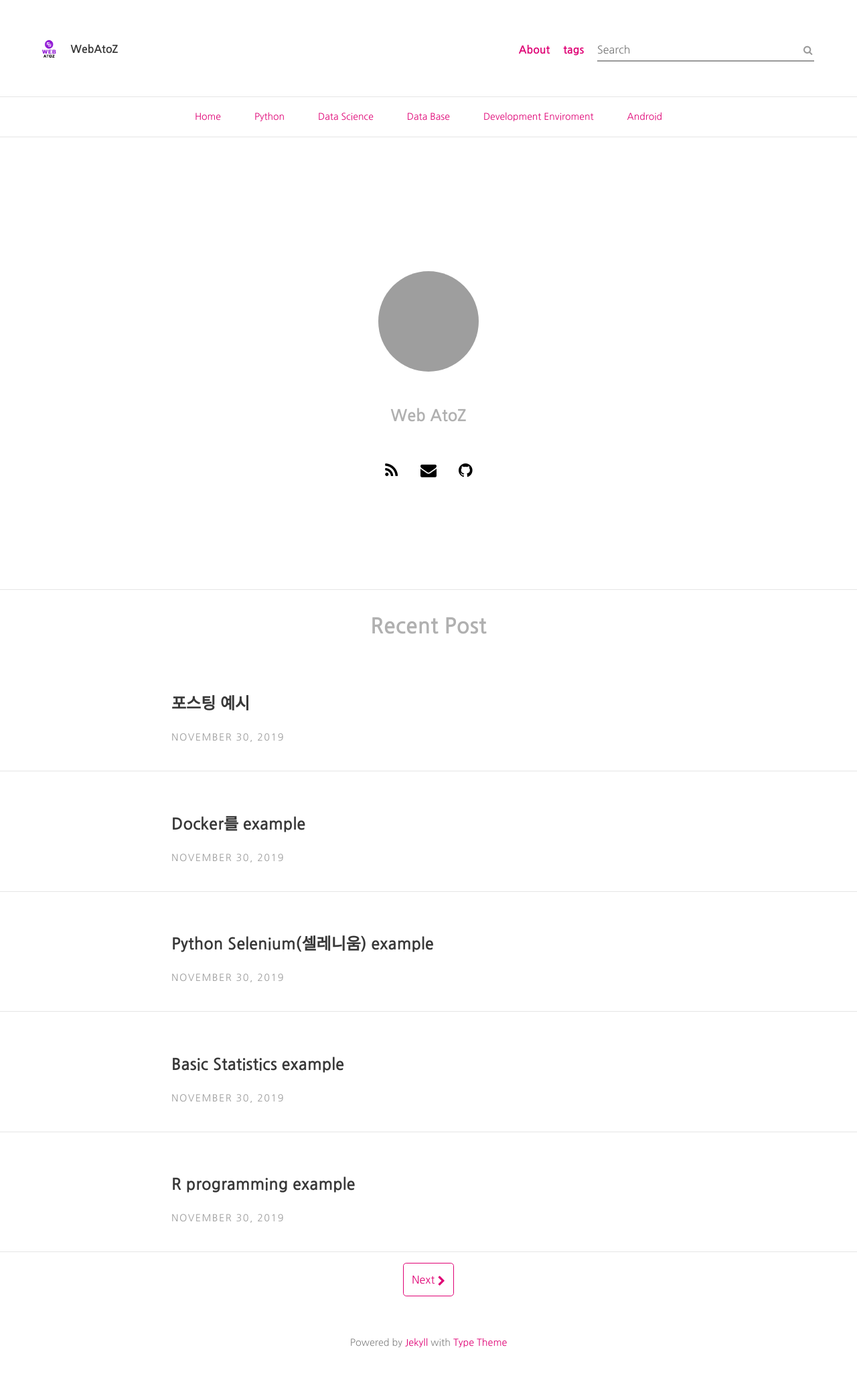
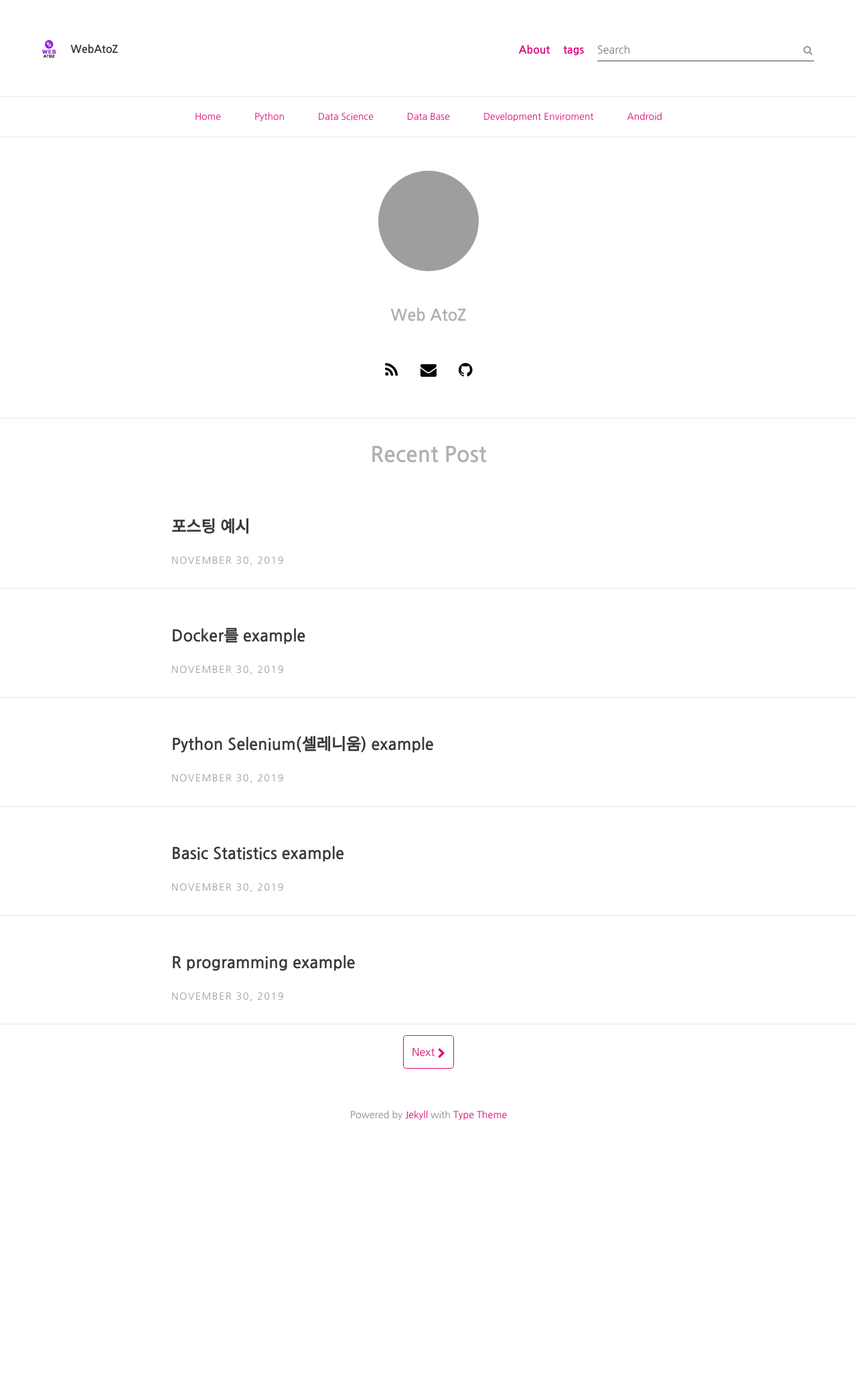
Before and after one commit to Web-AtoZ/web-atoz.github.io, a Jekyll site: the page built from index.html, in a window 1280 px wide. Shown: the whole page at 67% size. Built offline with Jekyll 4.4.1, drawn with Linux system fonts in a browser that asks for light colours; nearby versions of some CDN libraries; the list of posts is cut into pages by our own code; comment, search, counter and statistics services are not loaded; after the commit the page ends 1718 px from its top, so only the background shows below that; grey boxes are pictures that could not be loaded.

Commit message:
modify main page

```diff
--- a/_sass/layouts/_home.scss
+++ b/_sass/layouts/_home.scss
@@ -1,6 +1,6 @@
 // Header text feature
 .selfie{
-  padding-top:200px;
+  padding-top:50px;
   display: inline-block;
   width: 100%;
   text-align: center;
@@ -15,6 +15,7 @@
   list-style: none;
   display: block;
   text-align: center;
+  height: 80px;
 }
 .social li{
   border: 0;
@@ -60,6 +61,8 @@
     width: 100%;
     display: inline-block;
     border-bottom: 1px solid $border-color;
+    padding-top: 30px;
+    padding-bottom: 30px;
   }
 }
 // Pagination
```
